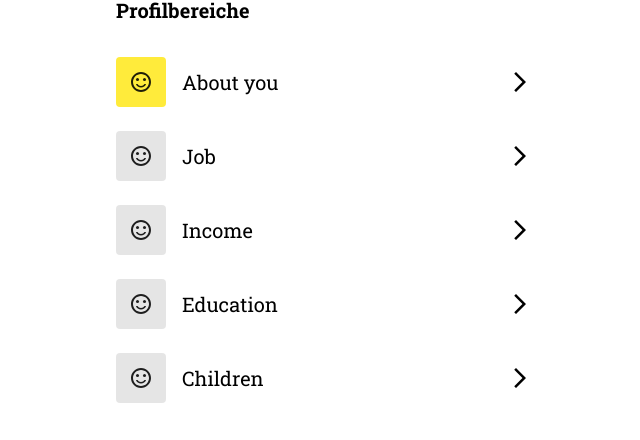
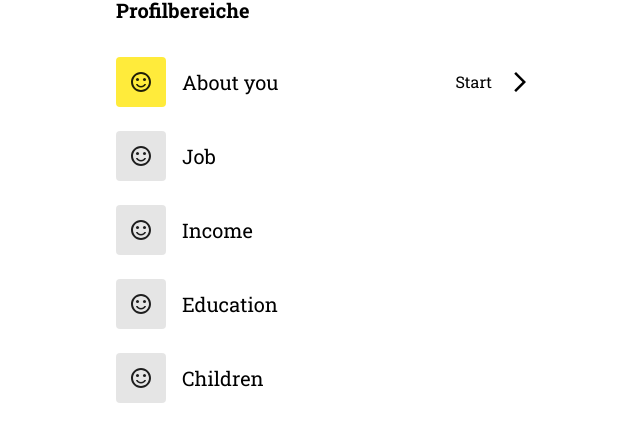
Before and after one commit to Citizen-Knowledge-Graph/foerderfunke-react-app, a React (Create React App) app: page /onboarding-sections in a window 1280 px wide. Shown: the part 279-719 px from the top of the page, without its empty margins (316-956 px from the left). Built offline with nearby package versions, Linux system fonts and the light colour scheme.

Commit message:
make profile section button conditional

```diff
--- a/src/screens/onboarding-sections/components/OnboardingSectionsItem.js
+++ b/src/screens/onboarding-sections/components/OnboardingSectionsItem.js
@@ -9,7 +9,7 @@ import ButtonBase from "@mui/material/ButtonBase";
 import {yellow} from '@mui/material/colors';
 
 
-const onboardingSectionsItem = ({section, active}) => {
+const onboardingSectionsItem = ({section, active, first}) => {
     const backgroundColor = active ? yellow[500] : 'rgba(0, 0, 0, 0.1)'
 
     return (
@@ -23,9 +23,16 @@ const onboardingSectionsItem = ({section, active}) => {
                     </Card>
                     <Typography sx={styles.sectionTitle}>{section.title}</Typography>
                 </HStack>
-                <ButtonBase component={Link} to="/onboarding">
-                    <ArrowForwardIosOutlinedIcon/>
-                </ButtonBase>
+                {
+                    active ? (
+                        <ButtonBase component={Link} to="/onboarding">
+                            <HStack alignItems={'center'}>
+                                {first ? <Typography>Start</Typography> : null}
+                                <ArrowForwardIosOutlinedIcon/>
+                            </HStack>
+                        </ButtonBase>
+                    ) : null
+                }
             </HStack>
         </VStack>
     );
--- a/src/screens/onboarding-sections/components/OnboardingSectionsList.js
+++ b/src/screens/onboarding-sections/components/OnboardingSectionsList.js
@@ -16,9 +16,10 @@ const OnboardingSectionsList = ({onboardingSectionsData}) => {
                     Profilbereiche
                 </Typography>
             </VStack>
-            {onboardingSectionsData.personalisedData.map((section) => (
-                <OnboardingSectionsItem key={section.id} section={section} active={section.id === activeSection}/>
-            ))}
+            {onboardingSectionsData.personalisedData.map((section, index) => (
+                <OnboardingSectionsItem key={section.id} section={section} active={section.id === activeSection}
+                                        first={index === 0}/>
+                ))}
         </VStack>
     );
 }
```
